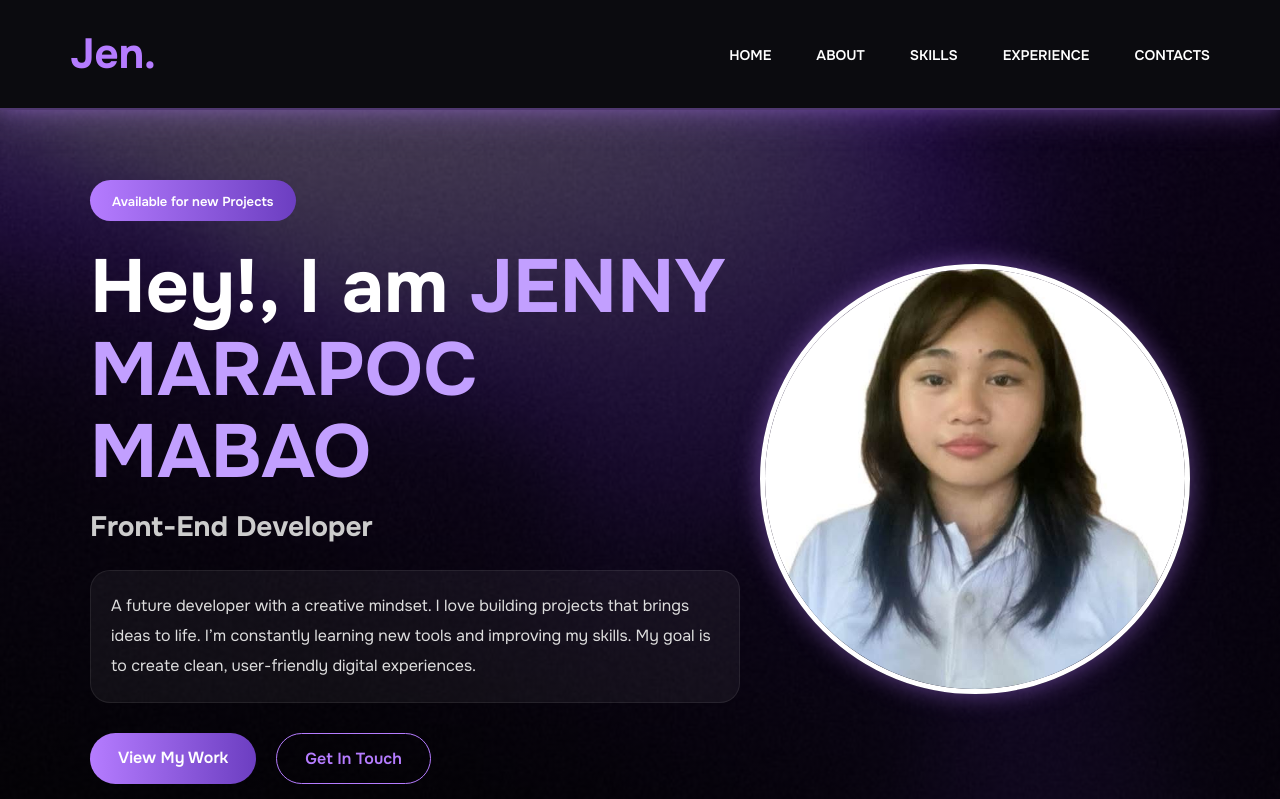
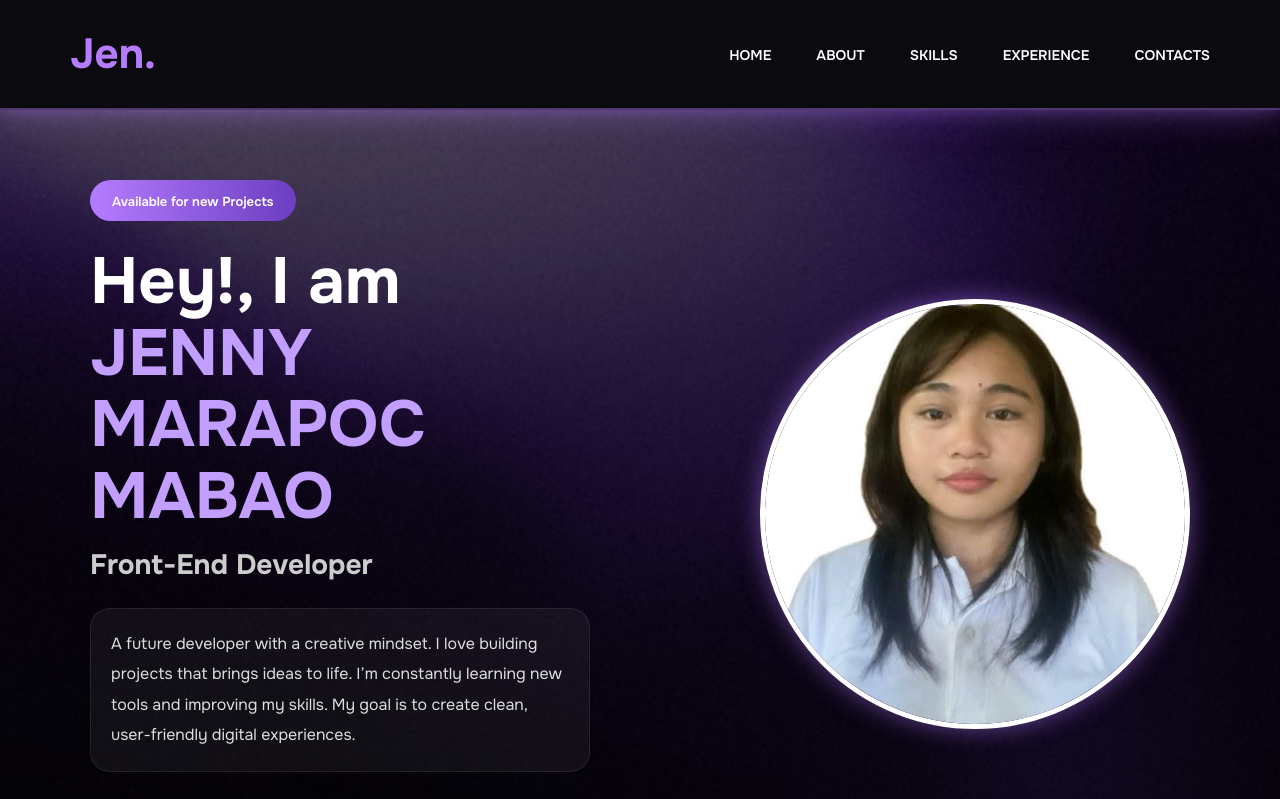
Before and after one commit to jenvoid444/portfolio01, a plain HTML site: page index.html in a window 1280 px wide. Shown: the top 799 px of the page. Drawn offline with Linux system fonts and the light colour scheme.

Commit message:
Update style.css

```diff
--- a/style.css
+++ b/style.css
@@ -114,7 +114,7 @@ section{
 }
 
 .content{
-    max-width:650px;
+    max-width:500px;
 }
 
 .badge{
@@ -142,7 +142,7 @@ section{
 }
 
 .content h1{
-    font-size:75px;
+    font-size:65px;
     line-height:1.1;
     margin-bottom:15px;
 }
```
